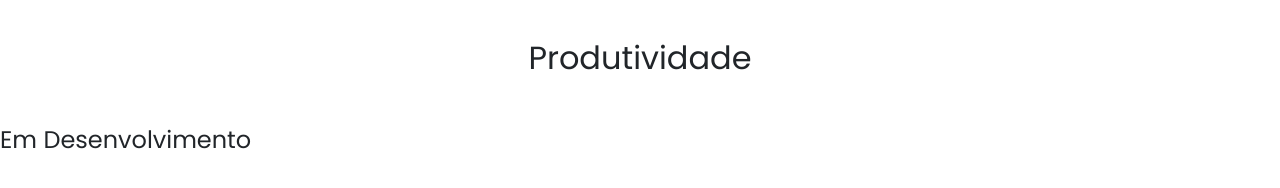
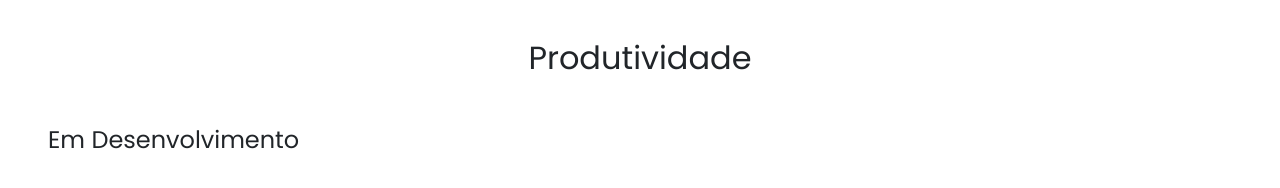
Before and after one commit to aagge-trego/DataJud, a plain HTML site: page passo3.html in a window 1280 px wide. Shown: the part 76-264 px from the top of the page. Drawn offline with nearby package versions, Linux system fonts and the light colour scheme.

Commit message:
Update passo3.html

```diff
--- a/passo3.html
+++ b/passo3.html
@@ -39,6 +39,6 @@
     </nav>
 
     <h2 class="text-center mt-5">Produtividade</h2>
-    <h4 class="mt-5">Em Desenvolvimento</h4>
+    <h4 class="ml-5 mt-5">Em Desenvolvimento</h4>
 </body>
 </html>
```
